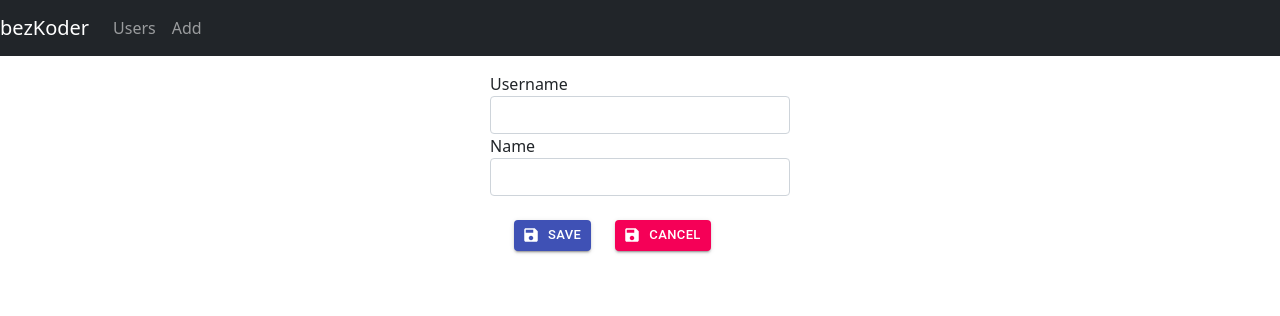
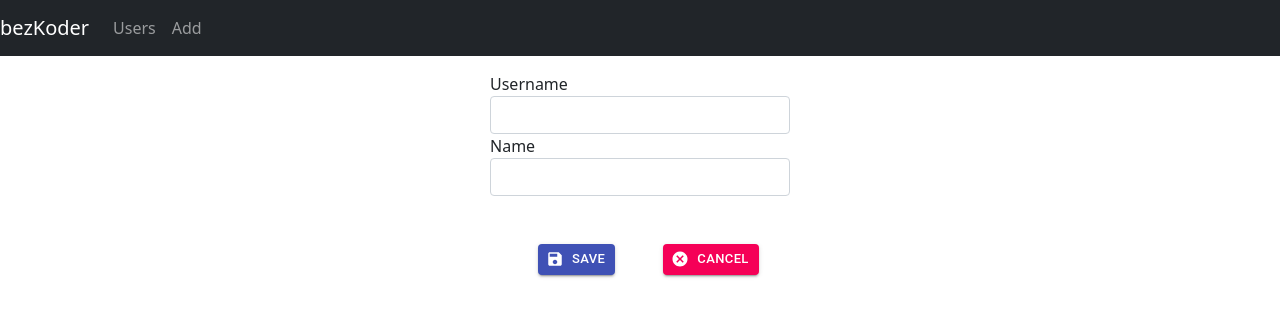
Before and after one commit to bhayron/React_Paginate_Adonis, a React (Create React App) app: page /add in a window 1280 px wide. Shown: the top 316 px of the page. Built offline with nearby package versions, Linux system fonts and the light colour scheme.

Commit message:
Delete button

```diff
--- a/src/components/AddUser.js
+++ b/src/components/AddUser.js
@@ -1,19 +1,19 @@
 import React, { useState } from "react";
 import UserDataService from "../services/UserService";
 import { makeStyles } from '@material-ui/core/styles';
+
 import Button from '@material-ui/core/Button';
-import Icon from '@material-ui/core/Icon';
 import SaveIcon from '@material-ui/icons/Save';
 import CancelIcon from '@material-ui/icons/Cancel';
 
 
 const useStyles = makeStyles((theme) => ({
   button: {
-    margin: theme.spacing(3),
+    margin: theme.spacing(6),
   },
 }));
 
-const AddUser = (setOpen) => {
+const AddUser = ({setOpen}) => {
   const classes = useStyles();
   const initialUserState = {
     id: null,
@@ -113,7 +113,7 @@ const AddUser = (setOpen) => {
               variant="contained"
               color="secondary"
               size="small"
-              startIcon={<SaveIcon />}>
+              startIcon={<CancelIcon />}>
             Cancel
           </Button>
         </div>
--- a/src/components/UsersList.js
+++ b/src/components/UsersList.js
@@ -10,6 +10,8 @@ import DialogActions from '@material-ui/core/DialogActions';
 import DialogContent from '@material-ui/core/DialogContent';
 import DialogTitle from '@material-ui/core/DialogTitle';
 
+
+import DeleteForeverIcon from '@material-ui/icons/DeleteForever';
 import Pagination from "@material-ui/lab/Pagination";
 
 import Swal from 'sweetalert2'
@@ -186,15 +188,14 @@ const UsersList = (props) => {
                 <i className="far fa-edit action"></i>
               </Button>
                   {' '}
-              <Button
-              type="button"
-              color="danger"
-              className="mr-2"
-              size="sm"
+
+              <IconButton
+              color="secondary"
+              aria-label="delete"
               onClick={() => deleteUser(rowIdx)}
               >
-                <i className="fas fa-trash action"></i>
-              </Button>
+          <DeleteForeverIcon />
+        </IconButton>
             </div>
           );
         },
@@ -308,7 +309,6 @@ const UsersList = (props) => {
 
          <AddUser
          setOpen={setOpen}
-
          />
 
         </DialogContent>
```
